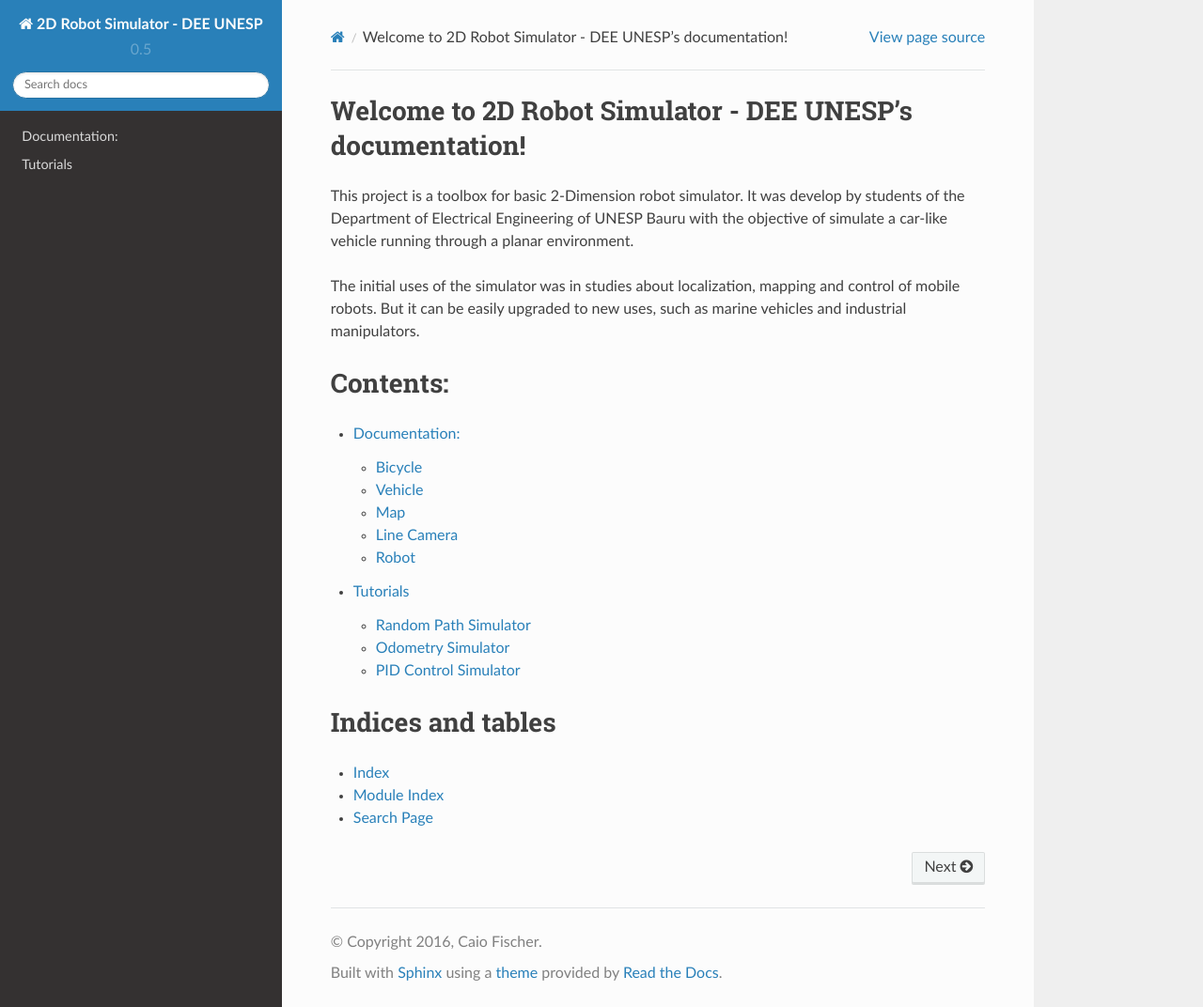
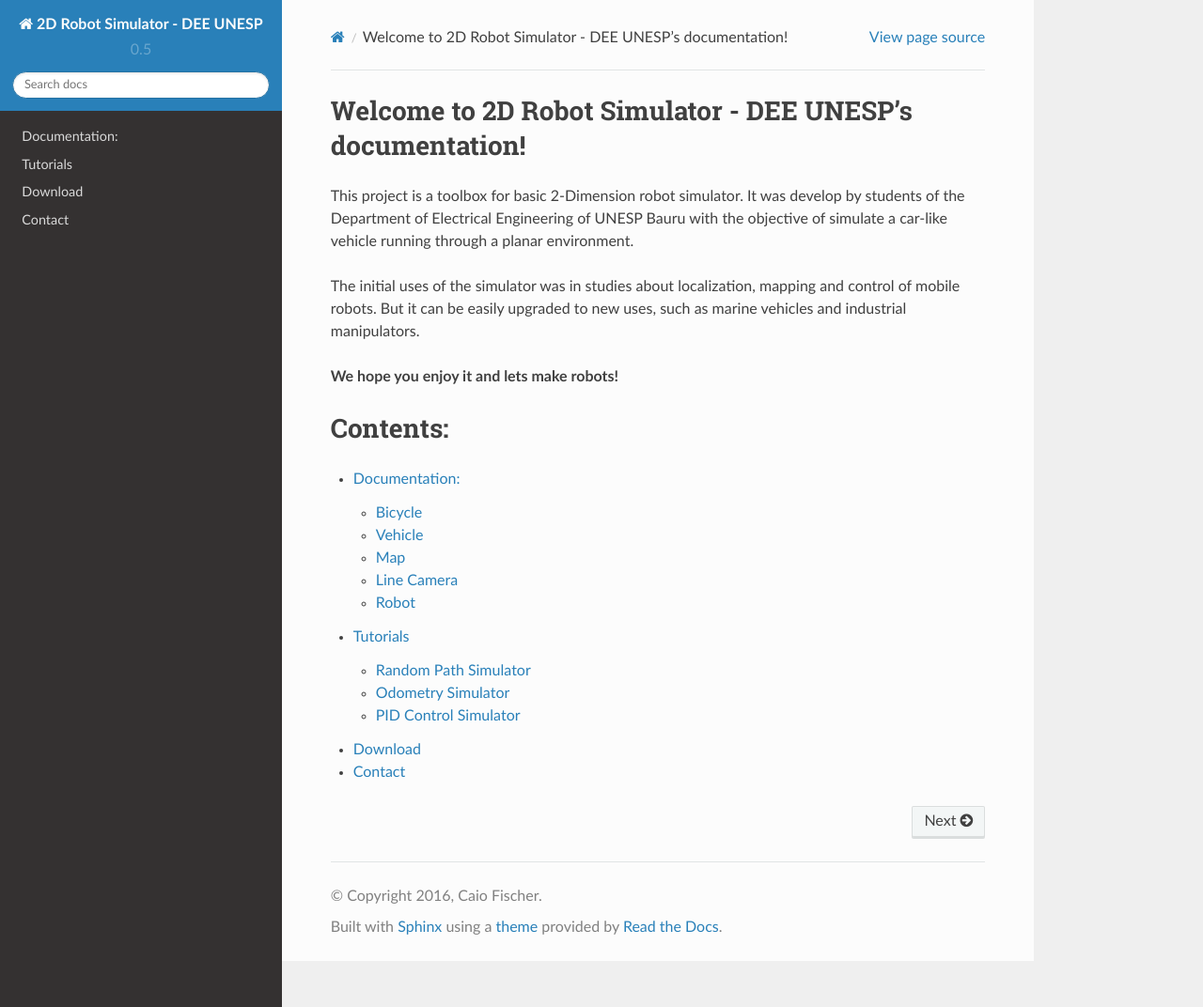
Before and after one commit to caiofis/Bicycle-Model, a Sphinx documentation site: the page built from docs/index.rst, in a window 1280 px wide and 1072 px high. Shown: the whole window at 94% size. Built offline with Sphinx 7.4.7 and the Read the Docs theme 2.0.0, drawn with Linux system fonts in a browser that asks for light colours; formulas are drawn with MathJax 3.

Commit message:
more tutos

```diff
--- /dev/null
+++ b/docs/download.rst
@@ -0,0 +1,6 @@
+Download
+========
+To get the last version of the toolbox go to your github repo, there you can find
+all the versions, see the progress and collaborate with us!
+
+GitHub Repository : https://github.com/caiofis/Bicycle-Model.git
--- a/docs/index.rst
+++ b/docs/index.rst
@@ -2,6 +2,8 @@
    sphinx-quickstart on Wed Mar  9 14:56:10 2016.
    You can adapt this file completely to your liking, but it should at least
    contain the root `toctree` directive.
+
+
 
 Welcome to 2D Robot Simulator - DEE UNESP's documentation!
 ==========================================================
@@ -13,6 +15,8 @@
 control of mobile robots. But it can be easily upgraded to new uses, such as marine
 vehicles and industrial manipulators.
 
+**We hope you enjoy it and lets make robots!**
+
 Contents:
 ===========
 .. toctree::
@@ -20,10 +24,5 @@
 
    code
    tutorial
-
-Indices and tables
-==================
-
-* :ref:`genindex`
-* :ref:`modindex`
-* :ref:`search`
+   download
+   help
```
Also changed, not shown: docs/help.rst (added, +9 -0 lines), docs/images/pid.png (added).
